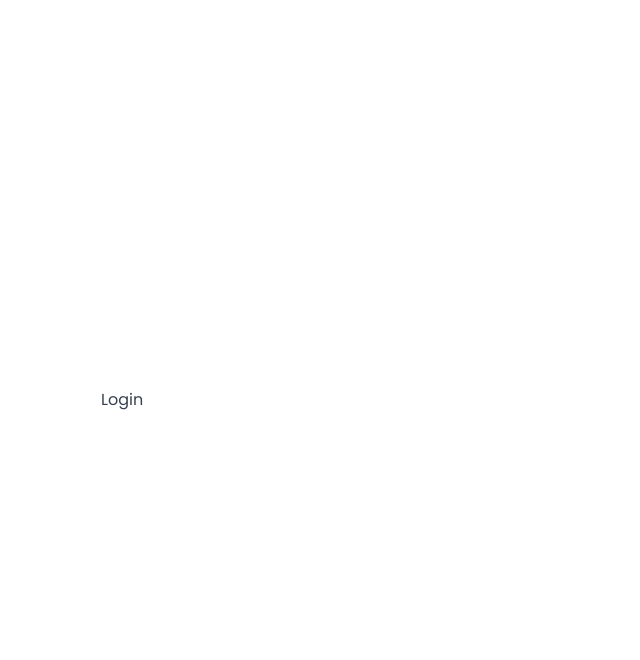
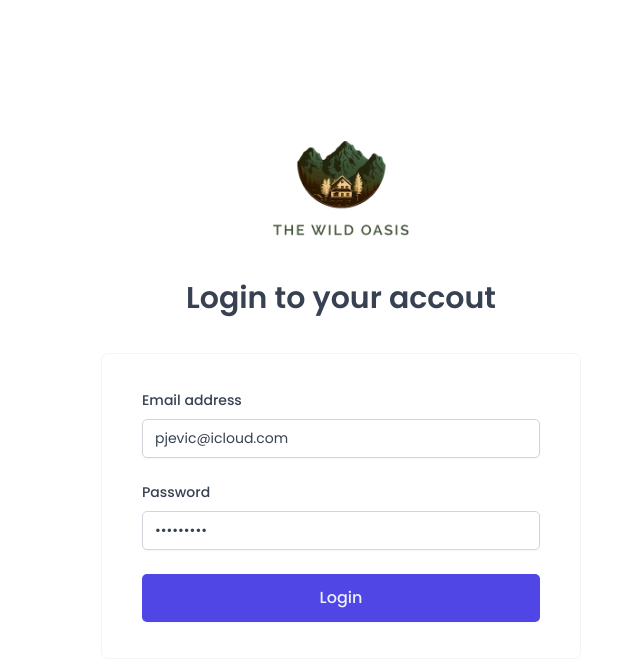
Before and after one commit to pjevic/the-wild-oasis, a React (Vite) app: page /login in a window 1280 px wide. Shown: the top 660 px of the page, without its empty margins (299-939 px from the left). Built offline with nearby package versions, Linux system fonts and the light colour scheme; a web font is replaced by a local one.

Commit message:
Authentication: User Login - Supabase

```diff
--- /dev/null
+++ b/src/features/authentication/LoginForm.jsx
@@ -0,0 +1,59 @@
+/** @format */
+import { useState } from "react";
+
+import { useLogin } from "./useLogin";
+
+import FormRowVertical from "../../ui/FormRowVertical";
+import Form from "../../ui/Form";
+import Input from "../../ui/Input";
+import Button from "../../ui/Button";
+import SpinnerMini from "../../ui/SpinnerMini";
+
+function LoginForm() {
+  const [email, setEmail] = useState("pjevic@icloud.com");
+  const [password, setPassword] = useState("123456789");
+
+  const { login, isLoading } = useLogin();
+
+  function handleSubmit(e) {
+    e.preventDefault();
+
+    if (!email || !password) return;
+    login({ email, password });
+  }
+
+  return (
+    <Form onSubmit={handleSubmit}>
+      <FormRowVertical label="Email address">
+        <Input
+          type="email"
+          id="email"
+          // This makes this form better for password managers
+          autoComplete="username"
+          value={email}
+          onChange={(e) => setEmail(e.target.value)}
+          disabled={isLoading}
+        />
+      </FormRowVertical>
+
+      <FormRowVertical label="Password">
+        <Input
+          type="password"
+          id="password"
+          autoComplete="current-password"
+          value={password}
+          onChange={(e) => setPassword(e.target.value)}
+          disabled={isLoading}
+        />
+      </FormRowVertical>
+
+      <FormRowVertical>
+        <Button size="large" disabled={isLoading}>
+          {!isLoading ? "Login" : <SpinnerMini />}
+        </Button>
+      </FormRowVertical>
+    </Form>
+  );
+}
+
+export default LoginForm;
--- /dev/null
+++ b/src/features/authentication/useLogin.js
@@ -0,0 +1,24 @@
+/** @format */
+
+import { useMutation } from "@tanstack/react-query";
+import { login as loginAPI } from "../../services/apiAuth";
+import { useNavigate } from "react-router-dom";
+import toast from "react-hot-toast";
+
+export function useLogin() {
+  const navigate = useNavigate();
+
+  const { mutate: login, isLoading } = useMutation({
+    mutationFn: ({ email, password }) => loginAPI({ email, password }),
+    onSuccess: (data) => {
+      // console.log(data);
+      navigate("/");
+    },
+    onError: (err) => {
+      console.log("ERROR", err);
+      toast.error("Provided email and password are incorrect");
+    },
+  });
+
+  return { login, isLoading };
+}
--- a/src/features/bookings/BookingDetail.jsx
+++ b/src/features/bookings/BookingDetail.jsx
@@ -17,9 +17,9 @@ import BookingDataBox from "./BookingDataBox";
 import ButtonGroup from "../../ui/ButtonGroup";
 import Button from "../../ui/Button";
 import Modal from "../../ui/Modal.jsx";
+import ConfirmDelete from "../../ui/ConfirmDelete.jsx";
 
 import styled from "styled-components";
-import ConfirmDelete from "../../ui/ConfirmDelete.jsx";
 
 const HeadingGroup = styled.div`
   display: flex;
--- a/src/pages/Login.jsx
+++ b/src/pages/Login.jsx
@@ -1,4 +1,8 @@
 /** @format */
+
+import Logo from "../ui/Logo";
+import Heading from "../ui/Heading";
+import LoginForm from "../features/authentication/LoginForm";
 
 import styled from "styled-components";
 
@@ -13,7 +17,13 @@ const LoginLayout = styled.main`
 `;
 
 function Login() {
-  return <LoginLayout>Login</LoginLayout>;
+  return (
+    <LoginLayout>
+      <Logo />
+      <Heading as="h4">Login to your accout</Heading>
+      <LoginForm />
+    </LoginLayout>
+  );
 }
 
 export default Login;
--- /dev/null
+++ b/src/services/apiAuth.js
@@ -0,0 +1,15 @@
+/** @format */
+
+import supabase from "./supabase";
+
+export async function login({ email, password }) {
+  let { data, error } = await supabase.auth.signInWithPassword({
+    email: email,
+    password: password,
+  });
+
+  if (error) throw new Error(error.message);
+
+  console.log(data);
+  return data;
+}
--- /dev/null
+++ b/src/ui/FormRowVertical.jsx
@@ -0,0 +1,31 @@
+/** @format */
+
+import styled from "styled-components";
+
+const StyledFormRow = styled.div`
+  display: flex;
+  flex-direction: column;
+  gap: 0.8rem;
+  padding: 1.2rem 0;
+`;
+
+const Label = styled.label`
+  font-weight: 500;
+`;
+
+const Error = styled.span`
+  font-size: 1.4rem;
+  color: var(--color-red-700);
+`;
+
+function FormRowVertical({ label, error, children }) {
+  return (
+    <StyledFormRow>
+      {label && <Label htmlFor={children.props.id}>{label}</Label>}
+      {children}
+      {error && <Error>{error}</Error>}
+    </StyledFormRow>
+  );
+}
+
+export default FormRowVertical;
--- a/src/ui/Heading.jsx
+++ b/src/ui/Heading.jsx
@@ -23,6 +23,14 @@ const Heading = styled.h1`
       font-size: 2rem;
       font-weight: 500;
     `}
+
+    ${(props) =>
+    props.as === "h4" &&
+    css`
+      font-size: 3rem;
+      font-weight: 600;
+      text-align: center;
+    `}
 `;
 
 export default Heading;
--- /dev/null
+++ b/src/ui/SpinnerMini.jsx
@@ -0,0 +1,18 @@
+/** @format */
+
+import styled, { keyframes } from "styled-components";
+import { BiLoaderAlt } from "react-icons/bi";
+
+const rotate = keyframes`
+  to {
+    transform: rotate(1turn)
+  }
+`;
+
+const SpinnerMini = styled(BiLoaderAlt)`
+  width: 2.4rem;
+  height: 2.4rem;
+  animation: ${rotate} 1.5s infinite linear;
+`;
+
+export default SpinnerMini;
```
